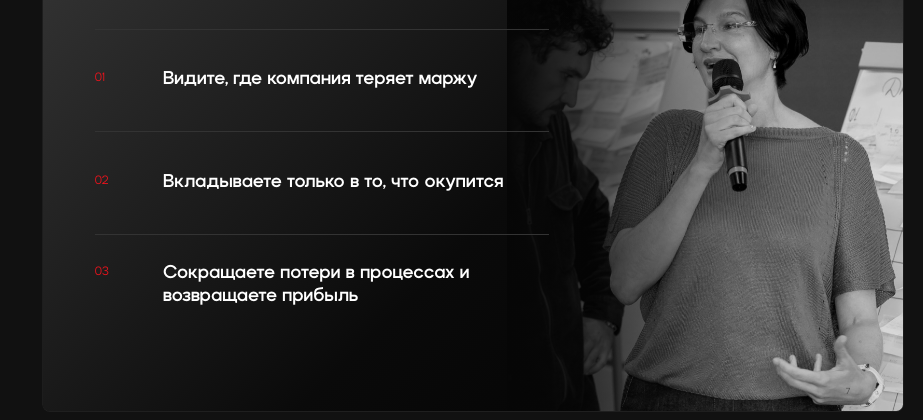
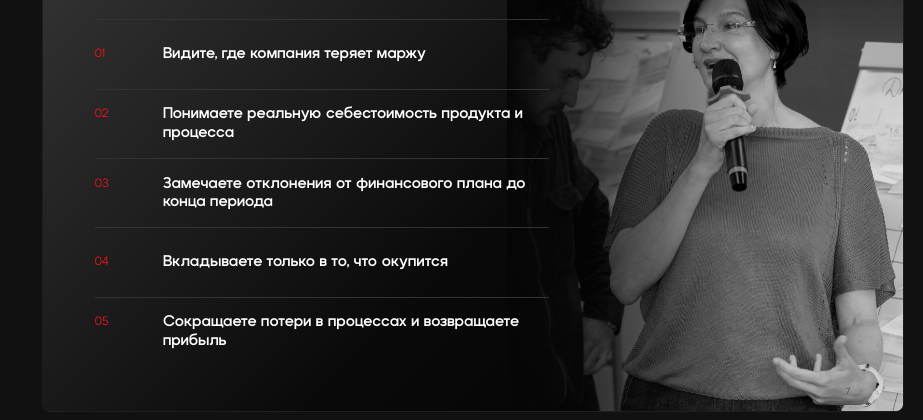
Before and after one commit to makmakarova1995/sinergia-quiz, a plain HTML site: page deck-owners.html in a window 1280 px wide. Shown: the part 3064-3484 px from the top of the page, without its empty margins (357-1280 px from the left). Drawn offline with Linux system fonts and the light colour scheme.

Commit message:
deck: показать пять результатов по каждой задаче

```diff
--- a/deck-owners.html
+++ b/deck-owners.html
@@ -1012,10 +1012,10 @@ body{-webkit-font-smoothing:antialiased;-moz-osx-font-smoothing:grayscale}
 /* красные надзаголовки убраны на всех слайдах */
 .slide .kick{display:none!important}
 /* слайды задач: вместо модулей — три крупных результата */
-.blk-slide .why-rows{margin-top:4%}
-.blk-slide .why-row{grid-template-columns:12% 1fr;padding:3% 0}
-.blk-slide .why-num{font-family:var(--serif);font-size:calc(3.1cqw*var(--k,1));letter-spacing:0;color:var(--red);padding-top:0}
-.slide.blk-slide .why-row b{font-size:calc(2.45cqw*var(--k,1));line-height:1.22;margin:0}
+.blk-slide .why-rows{margin-top:2%}
+.blk-slide .why-row{grid-template-columns:12% 1fr;padding:1.4% 0}
+.blk-slide .why-num{font-family:var(--serif);font-size:calc(2.45cqw*var(--k,1));letter-spacing:0;color:var(--red);padding-top:0}
+.slide.blk-slide .why-row b{font-size:calc(2.05cqw*var(--k,1));line-height:1.2;margin:0}
 .task-photo img{object-position:57% 50%!important}
 /* 2 · школа в цифрах */
 .school-slide .school-stats .stat p{font-size:20px}
@@ -1650,19 +1650,19 @@ const WHY=[TOP?'MBA для карьерного роста':'MBA для рост
   ['Готовим план внедрения','С учётом всех вводных вашей компании: ответственные и контрольные точки.']]];
 const BLOCKS=[
  {h:{top:'Вернуть рентабельность и доказывать вклад в прибыль',own:'Вернуть рентабельность бизнеса'},img:'design-img/photos/blk-money.jpg',
-  results:['Видите, где компания теряет маржу','Вкладываете только в то, что окупится','Сокращаете потери в процессах и возвращаете прибыль'],
+  results:['Видите, где компания теряет маржу','Понимаете реальную себестоимость продукта и процесса','Замечаете отклонения от финансового плана до конца периода','Вкладываете только в то, что окупится','Сокращаете потери в процессах и возвращаете прибыль'],
   mods:[[2,'Управленческая экономика','Раскладывать себестоимость на факторы и процессы, чтобы видеть, где компания теряет маржу, и вернуть её'],[5,'Финансовые и инвестиционные стратегии','Связывать затраты с финансовым планом и вовремя видеть отклонения, чтобы вкладывать только в то, что окупится'],[9,'Оптимизация бизнес-процессов','Находить потери в процессах, чтобы сократить затраты и время и вернуть прибыль в бизнес']],
   case:{k:'nishchev',a:'Подтянуть знания в бизнес-процессах и финансах',did:'Дипломную работу сделал по своей компании: оптимизировал процессы технической инфраструктуры',fig:'200 млн ₽',b:'экономии каждый год. Заодно оптимизировали работу персонала'}},
  {h:'Строить команду, которая принимает сильные решения без вас',img:'design-img/photos/blk-team.jpg',
-  results:['Нанимаете людей, которые решают без вас','Фонд оплаты не растёт быстрее результата','Задачи возвращаются сделанными, у вас освобождается время'],
+  results:['Определяете требования к роли до начала найма','Нанимаете людей, которые решают без вас','Фонд оплаты не растёт быстрее результата','Делегируете и контролируете без микроменеджмента','Задачи возвращаются сделанными, у вас освобождается время'],
   mods:[[1,'Командообразование и лидерство','Определять требования к ролям и оценивать кандидатов, чтобы нанимать людей, которые решают без вас'],[4,'HR-стратегия','Управлять выработкой, ФОТ и системой оплаты, чтобы фонд оплаты не рос быстрее результата'],[10,'Регулярный менеджмент и изменения','Делегировать и контролировать без микроменеджмента, чтобы задачи возвращались сделанными, а у вас освобождалось время'],[12,'Презентация и бизнес-игра','Готовить и защищать решения так, чтобы их утверждали с первого раза']],
   case:{k:'isaev',a:'Врач по образованию, управлял на личном опыте. Задача — внедрить в компании регулярный менеджмент',did:'Учился вместе с коммерческим и исполнительным директорами, внедряли с первого модуля',fig:'Новая команда',b:'Пересобрали команду и ключевые показатели, собеседования ведут по методикам преподавателей'}},
  {h:'Выходить на новые рынки и забирать рынок конкурентов',img:'design-img/photos/blk-markets.jpg',
-  results:['Стоимость привлечения клиента снижается','Новый рынок оценён до вложений','Продажи не держатся на двух сильных людях'],
+  results:['Считаете маркетинг в прибыли, а не в заявках','Снижаете стоимость привлечения клиента','Оцениваете новый рынок до вложений','Строите продажи как управляемую систему','Продажи не держатся на двух сильных людях'],
   mods:[[3,'Маркетинг и digital','Считать маркетинг в прибыли (ROMI, RFM-анализ), чтобы снизить стоимость привлечения клиента и забирать долю у конкурентов'],[6,'Бизнес на рынках Ближнего Востока','Изучить практику бизнеса на рынках Ближнего Востока, чтобы оценить новый рынок до вложений'],[11,'Инновации, цифровизация и продажи','Строить систему продаж с моделями, контролем и мотивацией, чтобы продажи не держались на двух сильных людях']],
   case:{k:'yuditskaya',a:'Решить, выходить ли за рубеж: сеть работала только в России — Москва, Подмосковье, Петербург',did:'Оценила рынок ОАЭ и проверила идею открыть там филиал',fig:'Новый рынок',b:'Открыла школу в Дубае, эксперимент оказался успешным'}},
  {h:'Даже в кризис находить точки роста в компании',img:'design-img/photos/blk-trends.jpg',
-  results:['Видите разворот рынка раньше конкурентов','Знаете, где на рынке ещё есть рост','Шаги роста разложены по подразделениям'],
+  results:['Отслеживаете тренды и макрориски','Видите разворот рынка раньше конкурентов','Оцениваете ёмкость и карту рынка','Знаете, где на рынке ещё есть рост','Шаги роста разложены по подразделениям'],
   mods:[[7,'Стратегическое управление','Управлять стратегией в условиях изменений, чтобы разложить шаги роста по подразделениям'],[8,'Рыночный анализ и проекты','Оценивать ёмкость и карту рынка, чтобы видеть, где ещё есть рост'],[2,'Трендвотчинг','Сканировать тренды и макрориски, чтобы видеть разворот рынка раньше конкурентов']],
   case:{k:'kuzyakov',a:'Найти, где ещё расти: фабрика уже продаёт по всей России и экспортирует в 12 стран',did:'Составил план оптимизации всей производственной цепочки фабрики',fig:'+5–7%',b:'маржинальности после модуля по стратегии'}}
 ];
```
Also changed, not shown: deck-top.html (+8 -8 lines).
